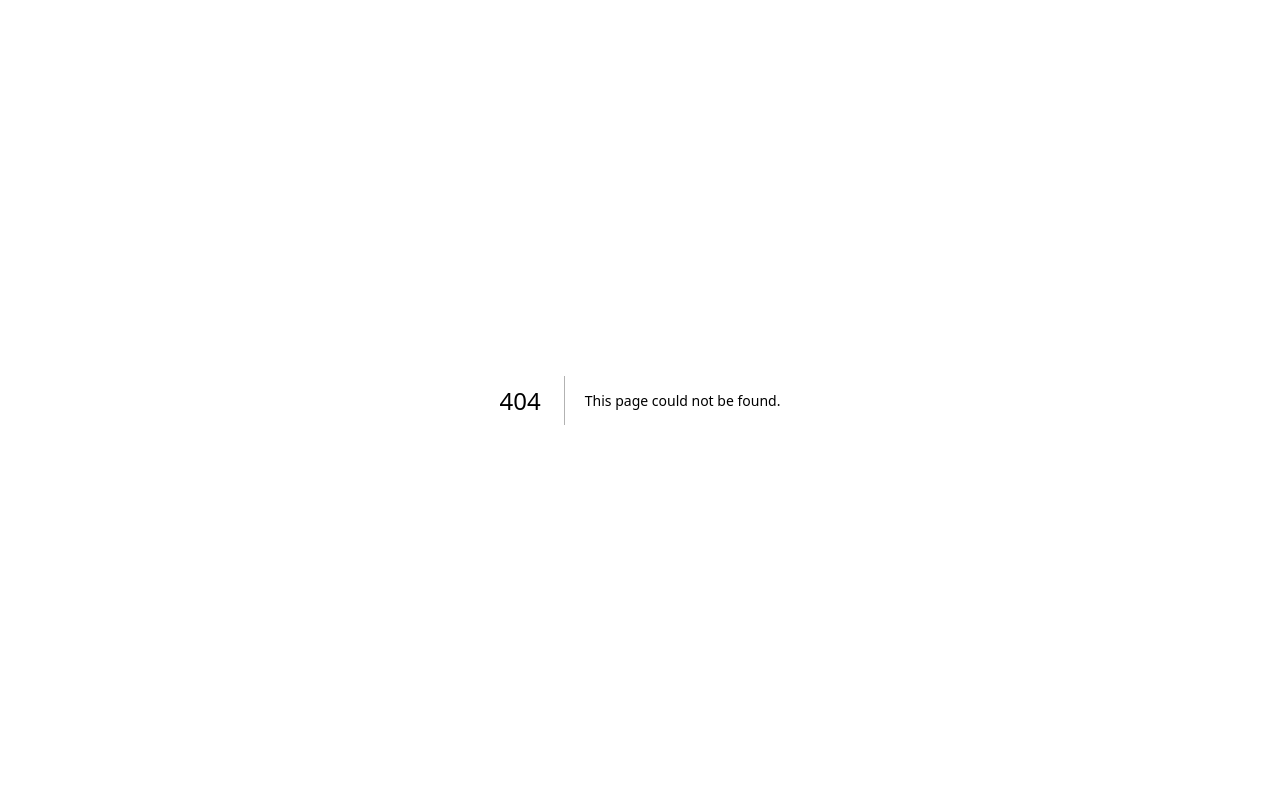
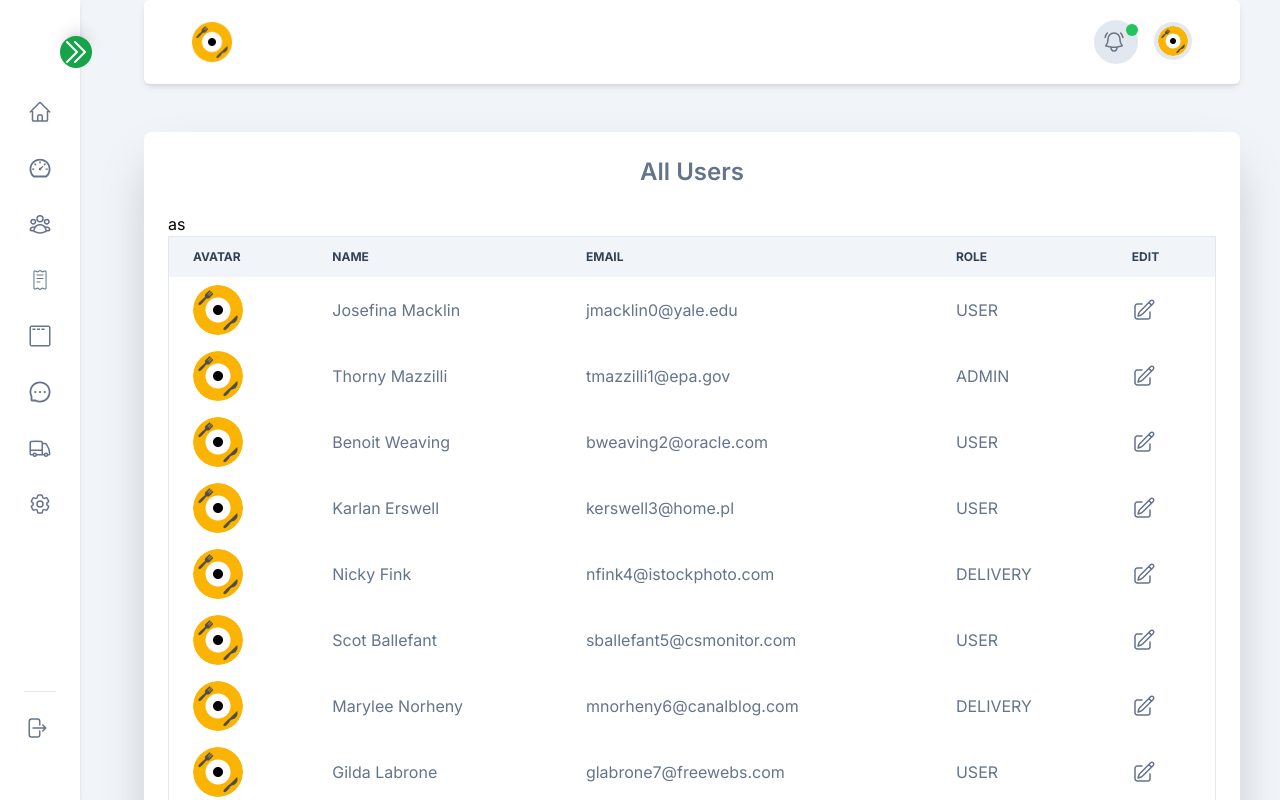
Before and after one commit to ZASFM/shon-immer, a Next.js app: page /dashboard/users in a window 1280 px wide. Before the commit this address had no page. Shown: the top 800 px of the page. Built offline with nearby package versions, Linux system fonts and the light colour scheme; a web font is replaced by a local one.

Commit message:
user edit

```diff
--- a/app/(dashboard)/dashboard/user/AdminUserTable.tsx
+++ b/app/(dashboard)/dashboard/users/AdminUserTable.tsx
@@ -1,8 +1,12 @@
+/*/////////////////////////Required Prisma client type for user///////////////////////*/
+
 "use client";
 
 import Image from "next/image";
 import TableWrapper from "../Components/TableWrapper";
 import { UsersData } from "@/data/UsersData";
+import { User } from "@/app/(user)/user/orders/UserOrders";
+import EditRoleModal from "./EditRoleModal";
 
 const AdminUserTable = () => {
   return (
@@ -46,7 +50,7 @@ const AdminUserTable = () => {
               <td className="px-6 py-2">{user.email} </td>
               <td className="px-6 py-2">{user.role}</td>
               <td className="px-6 py-2 whitespace-nowrap">
-
+                 <EditRoleModal user={user}/>
               </td>
             </tr>
           ))}
--- /dev/null
+++ b/app/(dashboard)/dashboard/users/EditRoleForm.tsx
@@ -0,0 +1,14 @@
+import { User } from "@/app/(user)/user/orders/UserOrders";
+
+type EditRoleModalProp={
+   user:User
+}
+
+
+const EditRoleForm=({user}:EditRoleModalProp)=>{
+   return (
+      <div></div>
+   )
+}
+
+export default EditRoleForm;
--- /dev/null
+++ b/app/(dashboard)/dashboard/users/EditRoleModal.tsx
@@ -0,0 +1,32 @@
+import Modal from "@/app/components/common/Modal";
+import { useState } from "react"
+import { HiOutlinePencilSquare } from "react-icons/hi2";
+import { User } from "@/app/(user)/user/orders/UserOrders";
+import EditRoleForm from "./EditRoleForm";
+
+type EditRoleModalProp={
+   user:User
+}
+
+const EditRoleModal=({user}:EditRoleModalProp)=>{
+   const [isOpen, setIsOpen]=useState(false);
+   const openModal=()=>setIsOpen(true);
+   const closeModal=()=>setIsOpen(false);
+
+   return (
+      <div>
+         <HiOutlinePencilSquare
+            onClick={openModal}
+            className="w-6 h-6"
+         />
+         <Modal
+            isOpen={isOpen}
+            closeModal={closeModal}
+         >
+            <EditRoleForm user={user}/>
+         </Modal>
+      </div>
+   )
+}
+
+export default EditRoleModal;
```
Also changed, not shown: app/(dashboard)/dashboard/users/page.tsx (renamed from app/(dashboard)/dashboard/user/page.tsx).
